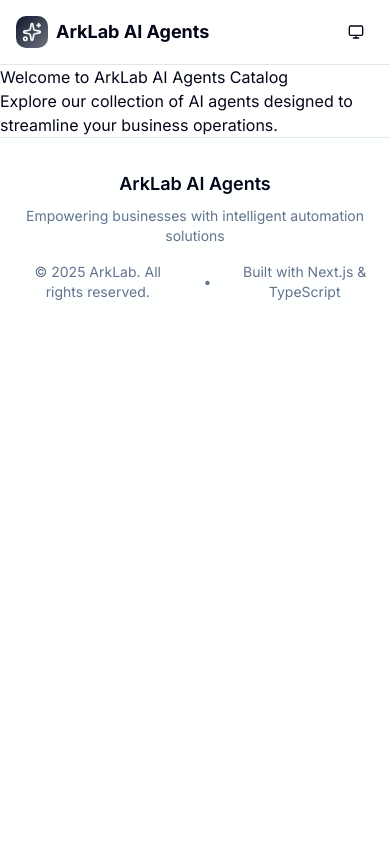
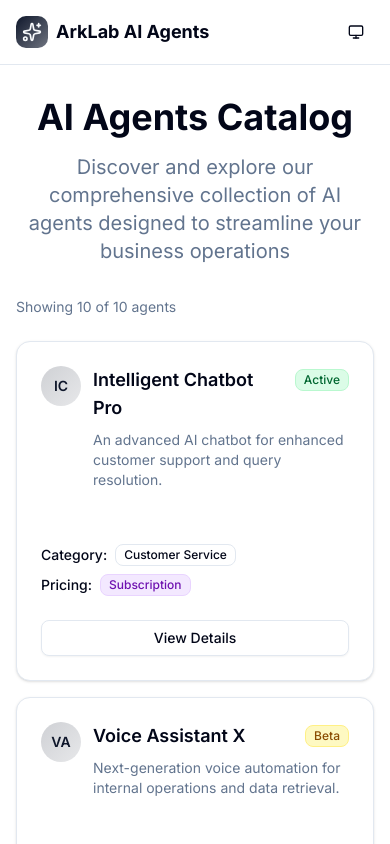
Before and after one commit to mushfiqbh/ArkLab-AI-Agents, a Next.js app: page / in a window 390 px wide. Shown: the top 844 px of the page. Built offline with nearby package versions, Linux system fonts and the light colour scheme.

Commit message:
feat: Create AgentPage Component with Loading State

```diff
--- a/package.json
+++ b/package.json
@@ -1,6 +1,6 @@
 {
   "name": "arklabaiagents",
-  "version": "0.9.0",
+  "version": "0.10.0",
   "private": true,
   "scripts": {
     "dev": "next dev --turbopack",
--- a/src/app/page.tsx
+++ b/src/app/page.tsx
@@ -1,17 +1,9 @@
+import { AgentsPage } from "@/components/home/AgentsPage";
 import { getServerSideAgents } from "@/lib/data-fetching";
 
 export default async function Home() {
-  // Test server-side data fetching
+  // Server-side data fetching
   const agents = await getServerSideAgents();
-  console.log(`Server-side fetched ${agents.length} agents`);
 
-  return (
-    <div>
-      <h1>Welcome to ArkLab AI Agents Catalog</h1>
-      <p>
-        Explore our collection of AI agents designed to streamline your business
-        operations.
-      </p>
-    </div>
-  );
+  return <AgentsPage initialAgents={agents} />;
 }
--- /dev/null
+++ b/src/components/general/LoadingSpinner.tsx
@@ -0,0 +1,18 @@
+export function LoadingSpinner() {
+  return (
+    <div className="flex items-center justify-center min-h-[400px]">
+      <div className="text-center">
+        <div className="relative">
+          <div className="rounded-full h-12 w-12 border-2 border-primary/20 border-t-primary mx-auto mb-4" />
+          <div className="absolute inset-0 rounded-full h-12 w-12 border-2 border-transparent border-l-primary/40 mx-auto" />
+        </div>
+        <p className="text-muted-foreground">Loading agents...</p>
+        <div className="flex justify-center mt-3 gap-1">
+          {[0, 1, 2].map((i) => (
+            <div key={i} className="w-1 h-1 bg-primary rounded-full" />
+          ))}
+        </div>
+      </div>
+    </div>
+  );
+}
--- /dev/null
+++ b/src/components/home/AgentsPage.tsx
@@ -0,0 +1,115 @@
+"use client";
+
+import { useEffect, useState } from "react";
+import { Button } from "@/components/ui/button";
+import { Search } from "lucide-react";
+import { useAppDispatch, useAppSelector } from "@/hooks/redux";
+import { initializeAgents } from "@/store/agentSlice";
+import { AgentCard } from "@/components/home/AgentCard";
+import { LoadingSpinner } from "@/components/general/LoadingSpinner";
+import { Agent } from "@/types/agent";
+
+interface AgentsPageProps {
+  initialAgents: Agent[];
+}
+
+export function AgentsPage({ initialAgents }: AgentsPageProps) {
+  const { loading } = useAppSelector((state) => state.agents);
+  const dispatch = useAppDispatch();
+  const [viewType, setViewType] = useState("Grid");
+
+  useEffect(() => {
+    // Only initialize agents once
+    if (initialAgents.length > 0) {
+      dispatch(initializeAgents(initialAgents));
+    }
+  }, [dispatch, initialAgents]);
+
+  if (loading) {
+    return <LoadingSpinner />;
+  }
+
+  return (
+    <div className="container mx-auto px-4 py-8">
+      {/* Header */}
+      <div className="text-center mb-8">
+        <h1 className="text-4xl font-bold text-foreground mb-4">
+          AI Agents Catalog
+        </h1>
+        <p className="text-xl text-muted-foreground max-w-2xl mx-auto">
+          Discover and explore our comprehensive collection of AI agents
+          designed to streamline your business operations
+        </p>
+      </div>
+
+      {/* Results Count */}
+      <div className="flex flex-col sm:flex-row sm:items-center justify-between gap-4 mb-6">
+        <p
+          key={initialAgents.length} // Re-animate when count changes
+          className="text-sm text-muted-foreground"
+        >
+          Showing {initialAgents.length} of {initialAgents.length} agents
+        </p>
+
+        <div className="hidden sm:flex items-center gap-2 text-sm text-muted-foreground">
+          <span className="hidden sm:inline">View:</span>
+          <Button
+            onClick={() => setViewType("Grid")}
+            size="sm"
+            className={`h-8 px-3 transition-all duration-200 ${
+              viewType === "Grid"
+                ? "bg-primary text-primary-foreground"
+                : "bg-transparent text-foreground hover:bg-primary hover:text-primary-foreground"
+            }`}
+          >
+            Grid
+          </Button>
+
+          <Button
+            onClick={() => setViewType("List")}
+            size="sm"
+            className={`h-8 px-3 transition-all duration-200 ${
+              viewType === "List"
+                ? "bg-primary text-primary-foreground"
+                : "bg-transparent text-foreground hover:bg-primary hover:text-primary-foreground"
+            }`}
+          >
+            List
+          </Button>
+        </div>
+      </div>
+
+      {/* Agents Grid / List */}
+      <div
+        key={initialAgents.length} // This will trigger re-animation when filter results change
+      >
+        {initialAgents.length > 0 ? (
+          <div
+            className={`gap-4 sm:gap-6 ${
+              viewType === "Grid"
+                ? "grid grid-cols-1 sm:grid-cols-2 lg:grid-cols-3 xl:grid-cols-4"
+                : "w-full lg:w-2/3 mx-auto flex flex-col"
+            }`}
+          >
+            {initialAgents.map((agent) => (
+              <AgentCard key={agent.id} agent={agent} />
+            ))}
+          </div>
+        ) : (
+          <div className="text-center py-12">
+            <div className="text-muted-foreground">
+              <div className="w-16 h-16 mx-auto mb-4 rounded-full bg-muted flex items-center justify-center">
+                <Search className="w-8 h-8" />
+              </div>
+              <p className="text-lg font-medium mb-2">No agents found</p>
+              <p className="text-sm">
+                Try adjusting your filters or search terms to find what
+                you&apos;re looking for
+              </p>
+            </div>
+          </div>
+        )}
+      </div>
+    </div>
+  );
+}
```
Also changed, not shown: 1 other file (tests, documents, lock files or other folders).
